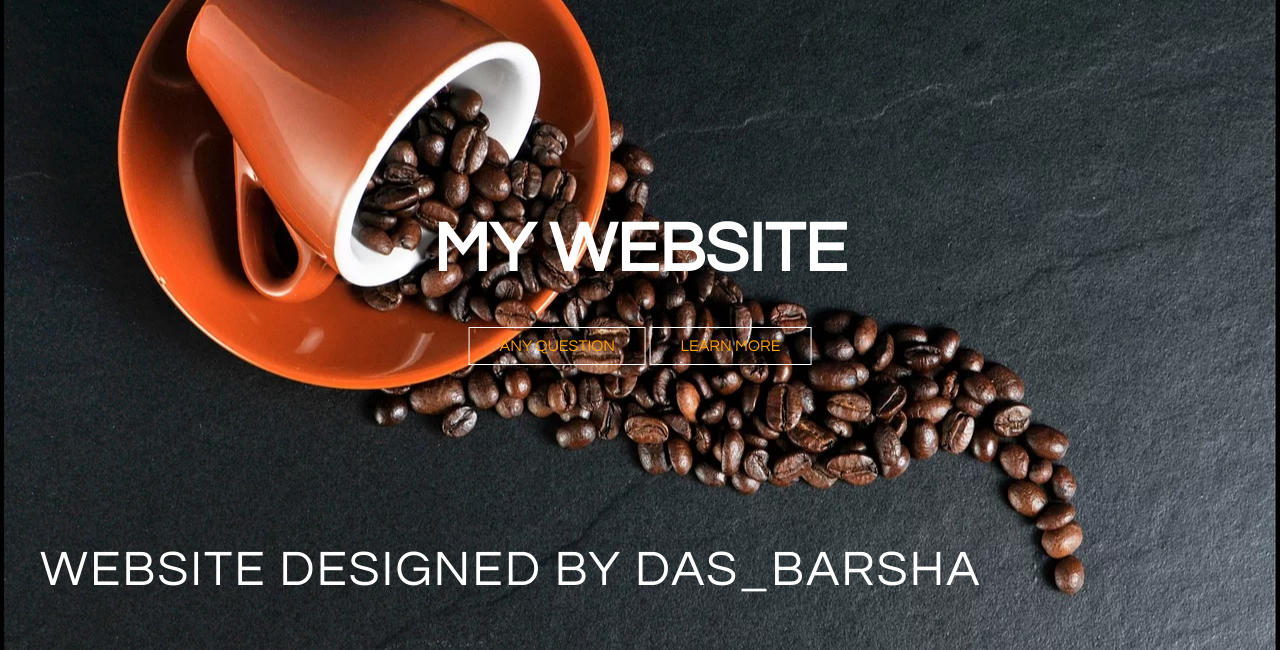
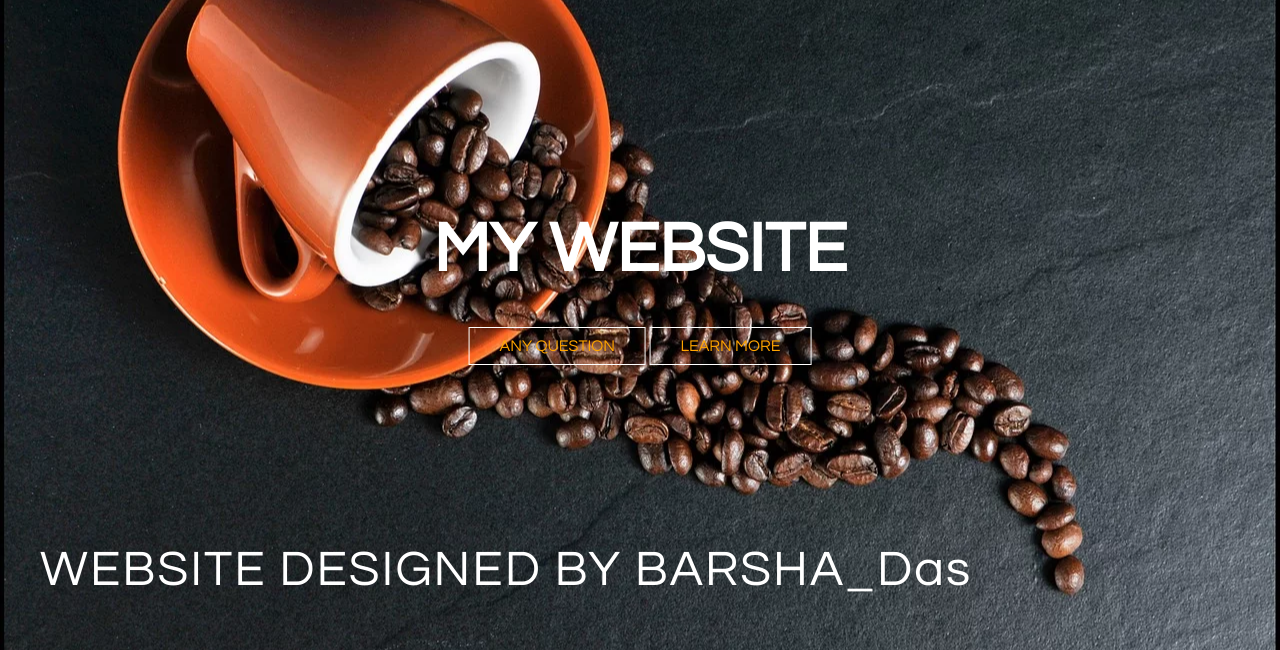
Before and after one commit to BarshaDstudent/sample-test, a plain HTML site: page index.html in a window 1280 px wide. Shown: the part 150-800 px from the top of the page. Drawn offline with Linux system fonts and the light colour scheme.

Commit message:
second commit

```diff
--- a/index.html
+++ b/index.html
@@ -51,7 +51,7 @@
 			<a href="#" Class="btn"> LEARN MORE</a>
 		</div>
 		<div class="footer">
-			<p> WEBSITE DESIGNED BY  DAS_BARSHA</p>
+			<p> WEBSITE DESIGNED BY  BARSHA_Das</p>
 		</div>
 	</header>
 
```
